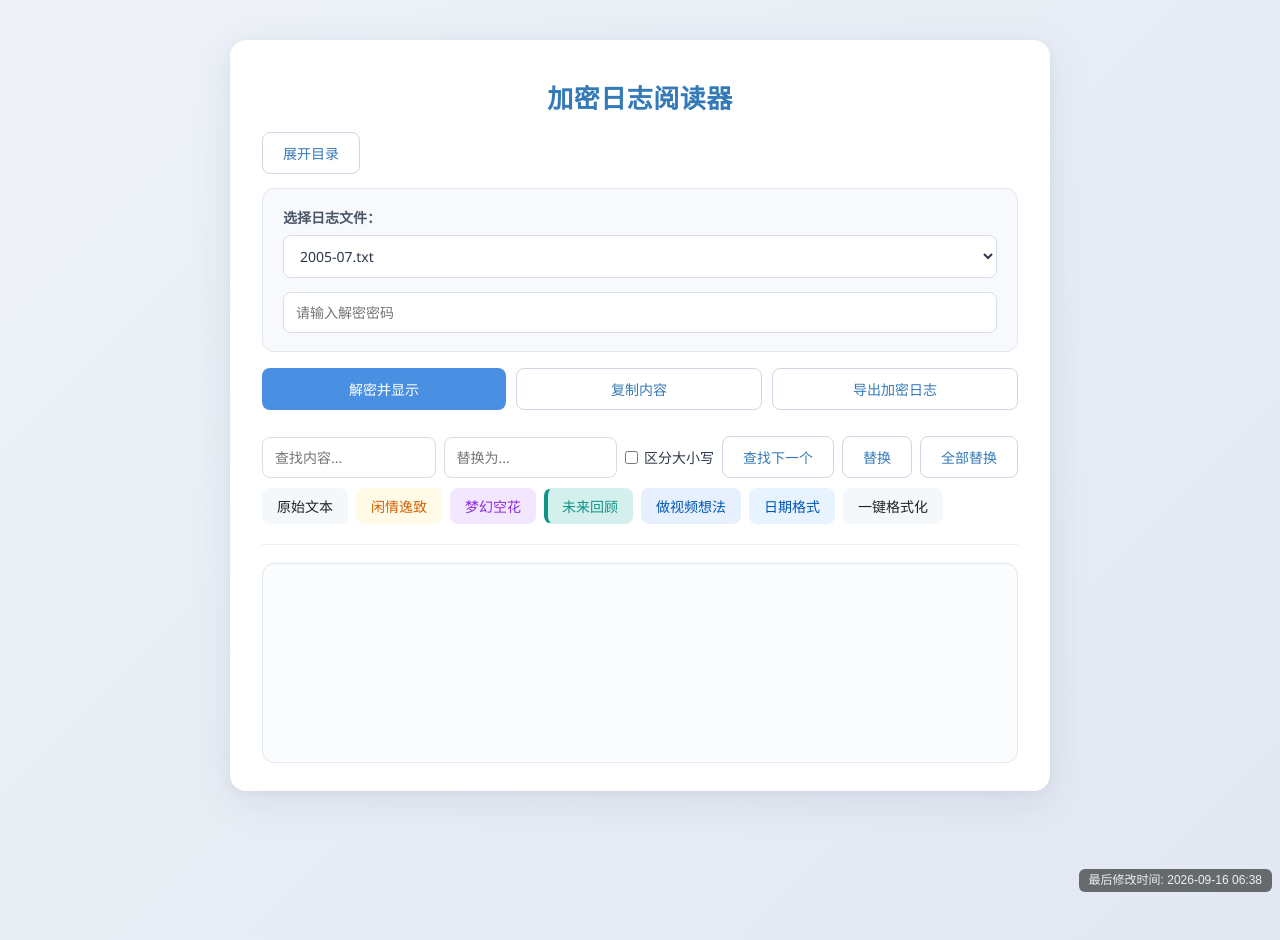
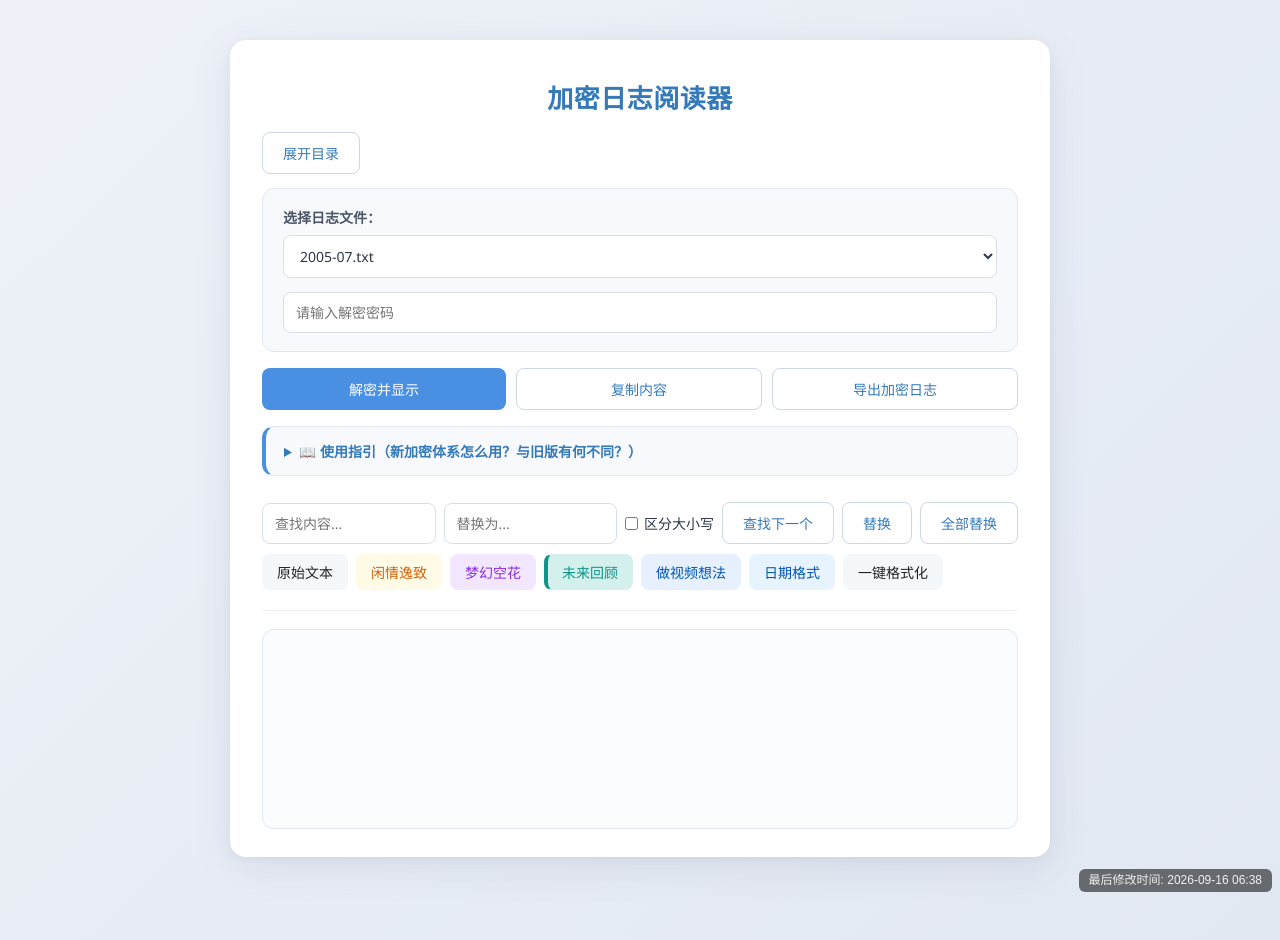
Before and after one commit to CrescentVelvet/crescentvelvet.github.io, a Jekyll site: the page built from _pages/enc_reader.html, in a window 1280 px wide. Built offline with Jekyll 4.4.1, drawn with Linux system fonts in a browser that asks for light colours.

Commit message:
文本加密: 两页新增使用指引卡（新加密用法+换口令说明）
- text_processor 密钥卡内嵌折叠指引：解锁/导出拆月/导入/换口令路径
- enc_reader keyRow 后新增指引：解锁免重输/双文件导出/rewrap/rotate 场景
- 回归 check 8/8 + enc_reader e2e 17/17

```diff
--- a/_pages/enc_reader.html
+++ b/_pages/enc_reader.html
@@ -145,6 +145,38 @@
             margin-bottom: 16px;
         }
         .action-row button { flex: 1; }
+        /* 使用指引卡（2026-09-16 DEK 信封体系改造后新增） */
+        .usage-guide {
+            background: var(--surface-2);
+            border: 1px solid var(--border);
+            border-left: 4px solid var(--primary);
+            border-radius: 12px;
+            padding: 14px 18px;
+            margin-bottom: 16px;
+            font-size: 14px;
+        }
+        .usage-guide summary {
+            cursor: pointer;
+            font-weight: 600;
+            color: var(--primary-dark);
+            user-select: none;
+        }
+        .usage-guide ol {
+            margin: 10px 0 0;
+            padding-left: 20px;
+            line-height: 1.9;
+            color: var(--text);
+        }
+        .usage-guide ol li b { color: var(--primary-dark); }
+        .usage-guide .guide-note {
+            margin-top: 10px;
+            font-size: 12.5px;
+            color: var(--text-muted, #667);
+            background: #fff;
+            border-radius: 8px;
+            padding: 8px 10px;
+            line-height: 1.6;
+        }
         #keyRow button {
             background: #fff;
             color: var(--primary-dark);
@@ -338,6 +370,19 @@
             <button id="rewrapBtn" title="只换口令，不重加密数据。导出一个几 KB 的新信封文件放回 assets/data/。">换口令（重裹信封）</button>
             <button id="rotateBtn" title="生成全新数据密钥并全量重加密所有月文件。仅在怀疑口令泄露时使用。">深度轮换（换 DEK 全量重加密）</button>
         </div>
+        <details class="usage-guide">
+            <summary>📖 使用指引（新加密体系怎么用？与旧版有何不同？）</summary>
+            <ol>
+                <li><b>日常解锁</b>：选文件 → 输口令 → 「解密并显示」。<b>解锁一次后本次打开期间切文件、导出都不再要口令</b>（口令框变灰提示「已解锁」）。刷新/关闭页面后需重输。</li>
+                <li><b>编辑后导出</b>：直接在正文区改 → 点「导出加密日志」——自动下载 <b>该月的 YYYY-MM.txt + manifest.enc</b> 两个文件，放回 assets/data/ 即完成（manifest 记录字数/分类索引，正文与索引同步更新）。</li>
+                <li><b>换口令</b>：解锁后点「换口令（重裹信封）」——输入新口令，下载一个几 KB 的 <b>key.envelope</b> 放回即可。<b>只换信封不重加密数据，毫秒级</b>，所有月文件不动。</li>
+                <li><b>深度轮换</b>：怀疑口令泄露时才用。生成全新数据密钥，<b>全部月文件重新加密下载</b>，放回后旧密钥永久作废。日常不要点。</li>
+            </ol>
+            <div class="guide-note">
+                原理：口令只解开密钥信封（PBKDF2 60万次迭代，约 0.5~1 秒，防暴力破解）；正文用独立的 DEK 数据密钥加密。
+                所以换口令毫秒级、解密秒开。旧口令在迁移完成后作废，全站三页（enc_reader / text_processor / diary_tree）用同一把口令。
+            </div>
+        </details>
         <div class="sticky-wrap">
             <div class="search-bar" style="align-items:center;gap:8px;">
                 <input type="text" id="searchInput" placeholder="查找内容..." style="flex:2;" />
```
Also changed, not shown: _pages/text_processor.html (+41 -0 lines), .workbuddy/memory/2026-09-16.md.
